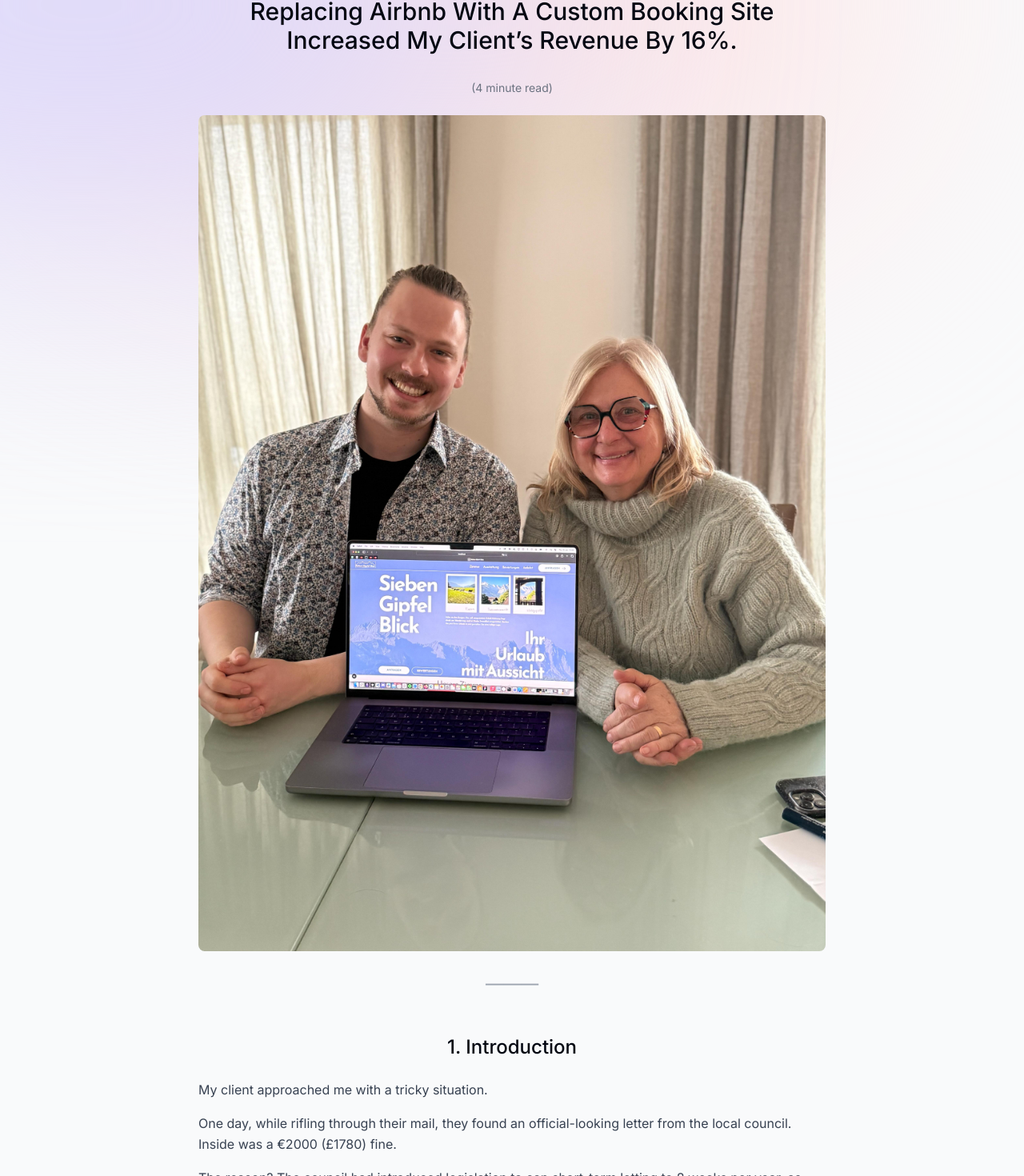
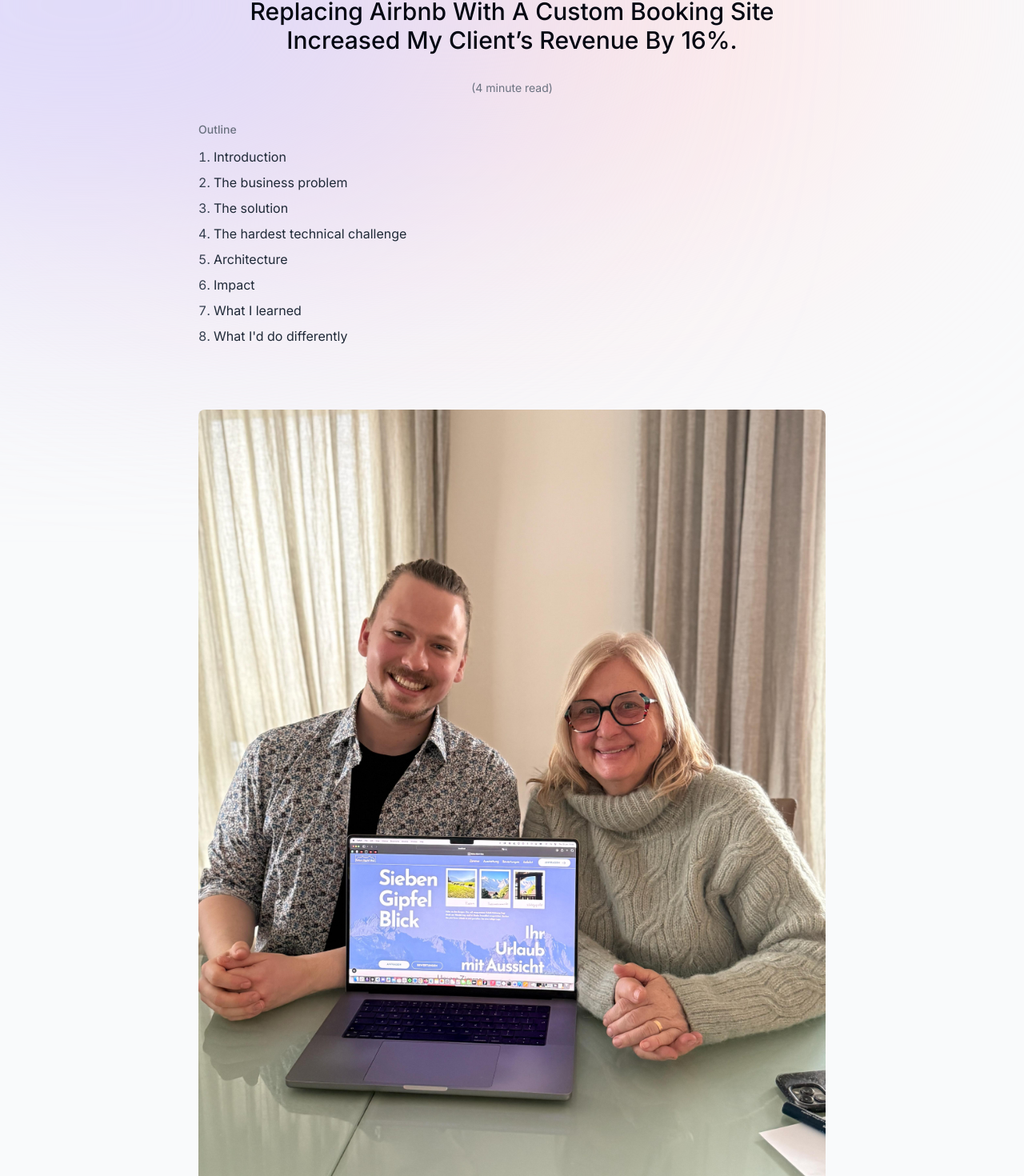
Before and after one commit to AlexanderBraatz/Portfolio_25, a Next.js app: page /holidayrental in a window 1280 px wide. Shown: the part 148-1618 px from the top of the page at 80% size. Built offline with nearby package versions, Linux system fonts and the light colour scheme.

Commit message:
feat: (a) add outline links

```diff
--- a/app/holidayrental/page.tsx
+++ b/app/holidayrental/page.tsx
@@ -26,7 +26,7 @@ function BlogImage({
 				alt={alt}
 				width={800}
 				height={500}
-				className="rounded-lg w-full object-cover"
+				className="rounded-lg my-20 w-full object-cover"
 			/>
 		</figure>
 	);
@@ -47,14 +47,85 @@ export default function HolidayRentalPage() {
 				<p className="text-gray-500 text-center text-sm mt-2">
 					(4 minute read)
 				</p>
+
+				<nav
+					className="mt-8 text-left"
+					aria-label="Article outline"
+				>
+					<p className="text-sm font-medium text-gray-500 mb-3">Outline</p>
+					<ol className="list-decimal list-inside space-y-2 text-gray-700">
+						<li>
+							<a
+								href="#introduction"
+								className="text-gray-800 hover:text-gray-600 hover:underline focus:underline focus:outline-none [&:not(:hover)]:no-underline"
+							>
+								Introduction
+							</a>
+						</li>
+						<li>
+							<a
+								href="#the-business-problem"
+								className="text-gray-800 hover:text-gray-600 hover:underline focus:underline focus:outline-none [&:not(:hover)]:no-underline"
+							>
+								The business problem
+							</a>
+						</li>
+						<li>
+							<a
+								href="#the-solution"
+								className="text-gray-800 hover:text-gray-600 hover:underline focus:underline focus:outline-none [&:not(:hover)]:no-underline"
+							>
+								The solution
+							</a>
+						</li>
+						<li>
+							<a
+								href="#the-hardest-technical-challenge"
+								className="text-gray-800 hover:text-gray-600 hover:underline focus:underline focus:outline-none [&:not(:hover)]:no-underline"
+							>
+								The hardest technical challenge
+							</a>
+						</li>
+						<li>
+							<a
+								href="#architecture"
+								className="text-gray-800 hover:text-gray-600 hover:underline focus:underline focus:outline-none [&:not(:hover)]:no-underline"
+							>
+								Architecture
+							</a>
+						</li>
+						<li>
+							<a
+								href="#impact"
+								className="text-gray-800 hover:text-gray-600 hover:underline focus:underline focus:outline-none [&:not(:hover)]:no-underline"
+							>
+								Impact
+							</a>
+						</li>
+						<li>
+							<a
+								href="#what-i-learned"
+								className="text-gray-800 hover:text-gray-600 hover:underline focus:underline focus:outline-none [&:not(:hover)]:no-underline"
+							>
+								What I learned
+							</a>
+						</li>
+						<li>
+							<a
+								href="#what-id-do-differently"
+								className="text-gray-800 hover:text-gray-600 hover:underline focus:underline focus:outline-none [&:not(:hover)]:no-underline"
+							>
+								What I'd do differently
+							</a>
+						</li>
+					</ol>
+				</nav>
 			</motion.div>
 
 			<BlogImage
 				src="/picture-of-me-and-the-client.jpeg"
 				alt="Picture of me and the client"
 			/>
-
-			<div className="text-center text-gray-400 text-2xl mb-12">⸻</div>
 
 			{/* 1. Introduction */}
 			<motion.section
@@ -63,8 +134,11 @@ export default function HolidayRentalPage() {
 				animate={sectionMotion.animate}
 				transition={{ delay: 0.2 }}
 			>
-				<h2 className="text-2xl font-medium mb-6 text-center">
-					1. Introduction
+				<h2
+					id="introduction"
+					className="text-2xl font-medium mb-6 text-left scroll-mt-6"
+				>
+					Introduction
 				</h2>
 				<div className="text-left space-y-4 text-gray-700 leading-relaxed">
 					<p>My client approached me with a tricky situation.</p>
@@ -89,8 +163,6 @@ export default function HolidayRentalPage() {
 				</div>
 			</motion.section>
 
-			<div className="text-center text-gray-400 text-2xl mb-12">⸻</div>
-
 			{/* 2. The business problem */}
 			<motion.section
 				className="mb-12"
@@ -98,8 +170,11 @@ export default function HolidayRentalPage() {
 				animate={sectionMotion.animate}
 				transition={{ delay: 0.3 }}
 			>
-				<h2 className="text-2xl font-medium mb-6 text-center">
-					2. The business problem
+				<h2
+					id="the-business-problem"
+					className="text-2xl font-medium mb-6 text-left scroll-mt-6"
+				>
+					The business problem
 				</h2>
 				<div className="text-left space-y-4 text-gray-700 leading-relaxed">
 					<p>The issue was how the council decided to measure “letting”.</p>
@@ -146,8 +221,6 @@ export default function HolidayRentalPage() {
 				</div>
 			</motion.section>
 
-			<div className="text-center text-gray-400 text-2xl mb-12">⸻</div>
-
 			{/* 3. The solution */}
 			<motion.section
 				className="mb-12"
@@ -155,8 +228,11 @@ export default function HolidayRentalPage() {
 				animate={sectionMotion.animate}
 				transition={{ delay: 0.4 }}
 			>
-				<h2 className="text-2xl font-medium mb-6 text-center">
-					3. The solution
+				<h2
+					id="the-solution"
+					className="text-2xl font-medium mb-6 text-left scroll-mt-6"
+				>
+					The solution
 				</h2>
 
 				<BlogImage
@@ -277,8 +353,6 @@ export default function HolidayRentalPage() {
 				</div>
 			</motion.section>
 
-			<div className="text-center text-gray-400 text-2xl mb-12">⸻</div>
-
 			{/* 4. The hardest technical challenge */}
 			<motion.section
 				className="mb-12"
@@ -286,8 +360,11 @@ export default function HolidayRentalPage() {
 				animate={sectionMotion.animate}
 				transition={{ delay: 0.5 }}
 			>
-				<h2 className="text-2xl font-medium mb-6 text-center">
-					4. The hardest technical challenge
+				<h2
+					id="the-hardest-technical-challenge"
+					className="text-2xl font-medium mb-6 text-left scroll-mt-6"
+				>
+					The hardest technical challenge
 				</h2>
 				<div className="text-left space-y-4 text-gray-700 leading-relaxed">
 					<p>
@@ -312,8 +389,6 @@ export default function HolidayRentalPage() {
 				</div>
 			</motion.section>
 
-			<div className="text-center text-gray-400 text-2xl mb-12">⸻</div>
-
 			{/* 5. Architecture */}
 			<motion.section
 				className="mb-12"
@@ -321,8 +396,11 @@ export default function HolidayRentalPage() {
 				animate={sectionMotion.animate}
 				transition={{ delay: 0.6 }}
 			>
-				<h2 className="text-2xl font-medium mb-6 text-center">
-					5. Architecture
+				<h2
+					id="architecture"
+					className="text-2xl font-medium mb-6 text-left scroll-mt-6"
+				>
+					Architecture
 				</h2>
 
 				<div className="flex flex-wrap justify-center items-center gap-6 my-8">
@@ -379,8 +457,6 @@ export default function HolidayRentalPage() {
 				</div>
 			</motion.section>
 
-			<div className="text-center text-gray-400 text-2xl mb-12">⸻</div>
-
 			{/* 6. Impact */}
 			<motion.section
 				className="mb-12"
@@ -388,7 +464,12 @@ export default function HolidayRentalPage() {
 				animate={sectionMotion.animate}
 				transition={{ delay: 0.7 }}
 			>
-				<h2 className="text-2xl font-medium mb-6 text-center">6. Impact</h2>
+				<h2
+					id="impact"
+					className="text-2xl font-medium mb-6 text-left scroll-mt-6"
+				>
+					Impact
+				</h2>
 				<div className="text-left space-y-4 text-gray-700 leading-relaxed">
 					<p className="font-medium">Financial impact</p>
 					<ul className="list-disc list-inside space-y-2 ml-4">
@@ -419,8 +500,6 @@ export default function HolidayRentalPage() {
 				</div>
 			</motion.section>
 
-			<div className="text-center text-gray-400 text-2xl mb-12">⸻</div>
-
 			{/* 7. What I learned */}
 			<motion.section
 				className="mb-12"
@@ -428,8 +507,11 @@ export default function HolidayRentalPage() {
 				animate={sectionMotion.animate}
 				transition={{ delay: 0.8 }}
 			>
-				<h2 className="text-2xl font-medium mb-6 text-center">
-					7. What I learned
+				<h2
+					id="what-i-learned"
+					className="text-2xl font-medium mb-6 text-left scroll-mt-6"
+				>
+					What I learned
 				</h2>
 				<div className="text-left space-y-4 text-gray-700 leading-relaxed">
 					<p>
@@ -461,8 +543,6 @@ export default function HolidayRentalPage() {
 				</div>
 			</motion.section>
 
-			<div className="text-center text-gray-400 text-2xl mb-12">⸻</div>
-
 			{/* 8. What I'd do differently */}
 			<motion.section
 				className="mb-12"
@@ -470,8 +550,11 @@ export default function HolidayRentalPage() {
 				animate={sectionMotion.animate}
 				transition={{ delay: 0.9 }}
 			>
-				<h2 className="text-2xl font-medium mb-6 text-center">
-					8. What I’d do differently
+				<h2
+					id="what-id-do-differently"
+					className="text-2xl font-medium mb-6 text-left scroll-mt-6"
+				>
+					What I’d do differently
 				</h2>
 				<div className="text-left space-y-4 text-gray-700 leading-relaxed">
 					<p>
```
